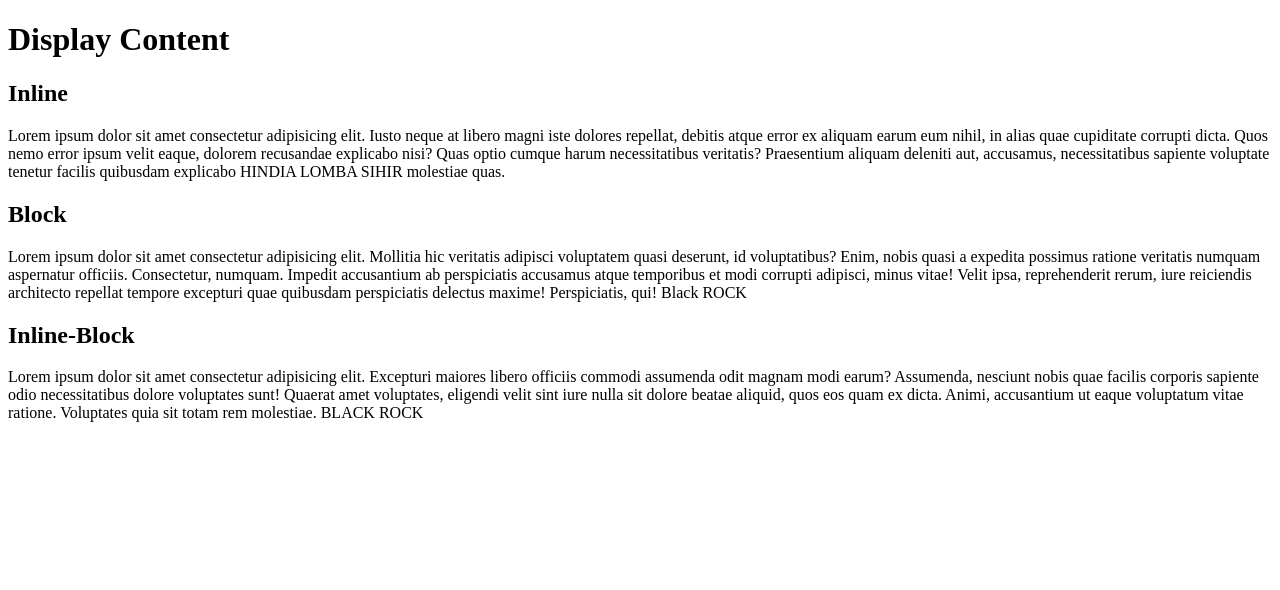
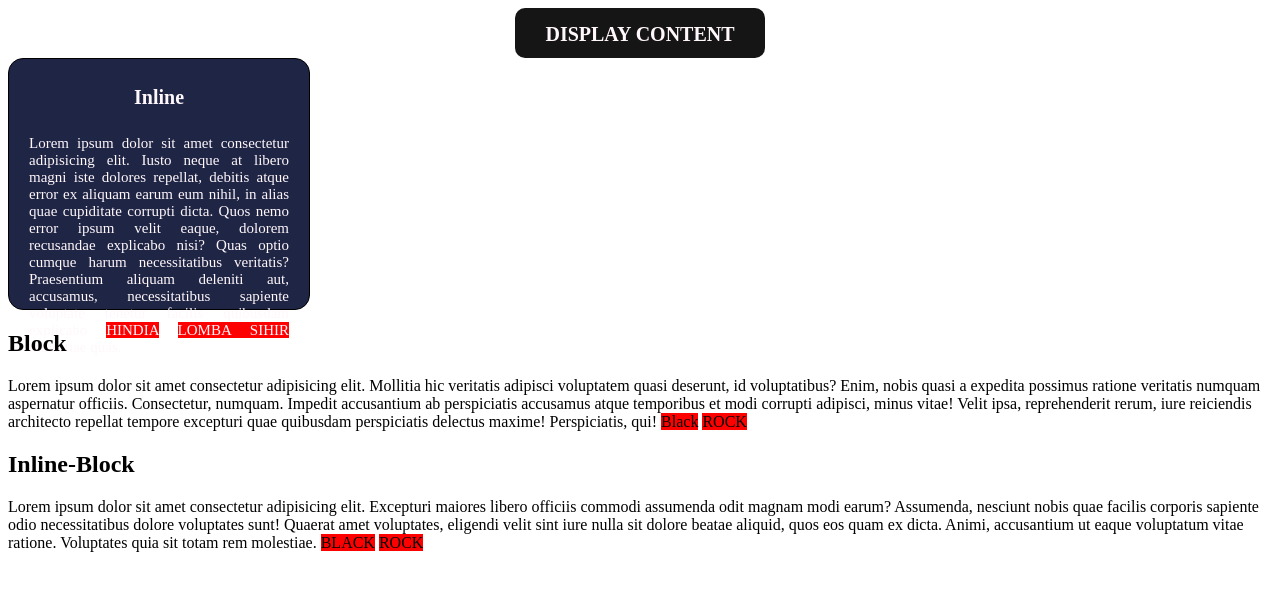
Before and after one commit to GilangPradnyana/display-model, a plain HTML site: page index.html in a window 1280 px wide. Drawn offline with Linux system fonts and the light colour scheme; a web font is replaced by a local one.

Commit message:
styling display inline

```diff
--- a/css/styles.css
+++ b/css/styles.css
@@ -1,3 +1,54 @@
 /* FONT */
 @import url('https://fonts.googleapis.com/css2?family=Montaga&family=Montserrat:ital,wght@0,100..900;1,100..900&family=Radio+Canada+Big:ital,wght@0,400..700;1,400..700&display=swap');
 /*  */
+/* Template */
+/* Default display */
+span {
+    height: 10px;
+    background-color: red;
+    width: 20px;
+
+}
+
+/* Header */
+header {
+    margin: 0px auto;
+    height: 50px;
+    width: 250px;
+    border-radius: 10px;
+    background-color: #151515;
+}
+
+header h1{
+
+    color: #FFF7FC;
+
+    text-align: center;
+    width: 200px;
+    padding: 15px;
+    font-size: 20px;
+    margin: auto;
+    font-family: "Radio Canada Big";
+}
+
+/* Inline  */
+.display-inline {
+    height: 250px;
+    width: 300px;
+    border: 1px solid;
+    background-color: #1F2544;
+    border-radius: 15px;
+}
+.display-inline h2 {
+    font-family: 'Montaga';
+    color: #FFF7FC;
+    text-align: center;
+    padding: 10px;
+    font-size: 20px;
+}
+.display-inline p {
+    color: #FFF7FC;
+    font-size: 15px;
+    text-align: justify;
+    padding: 0px 20px;
+}
--- a/index.html
+++ b/index.html
@@ -8,10 +8,9 @@
     <link rel="stylesheet" href="css/styles.css">
 </head>
 <body>
-    <div class="container">
         <!-- header -->
-        <header>
-            <h1>Display Content</h1>
+    <header class="header">
+        <h1>DISPLAY CONTENT</h1>
     </header>
 
         <!-- Materi Display  -->
@@ -22,7 +21,6 @@
                 Quos nemo error ipsum velit eaque, dolorem recusandae explicabo nisi? Quas optio cumque harum necessitatibus veritatis? Praesentium aliquam deleniti aut, accusamus, necessitatibus sapiente voluptate
                 tenetur facilis quibusdam explicabo <span>HINDIA</span> <span>LOMBA SIHIR </span>molestiae quas.
         </p>
-
     </div>
 
     <div class="display-block">
@@ -39,6 +37,7 @@
                 perspiciatis delectus maxime! Perspiciatis, qui! <span>Black</span> <span>ROCK</span>
             </p>
     </div>
+
 
     <div class="display-inline-block">
         <h2>Inline-Block</h2>
@@ -57,9 +56,5 @@
 
 
 
-    </div>
-
-
-
 </body>
 </html>
```
Lines whose indentation alone changed are shown as unchanged.
